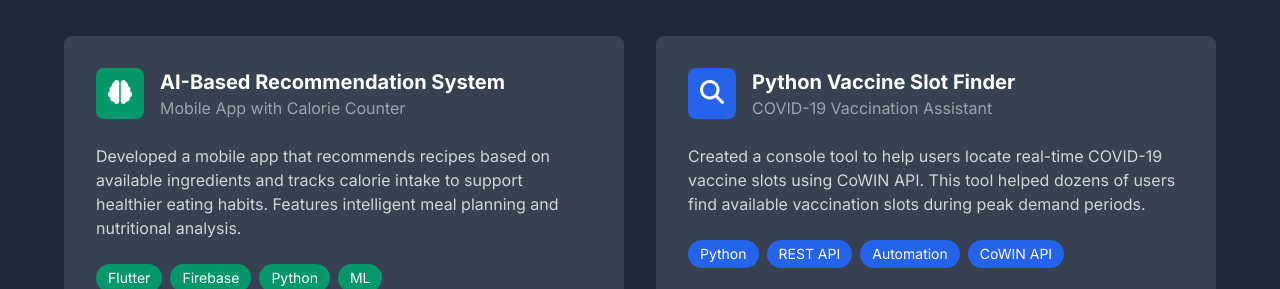
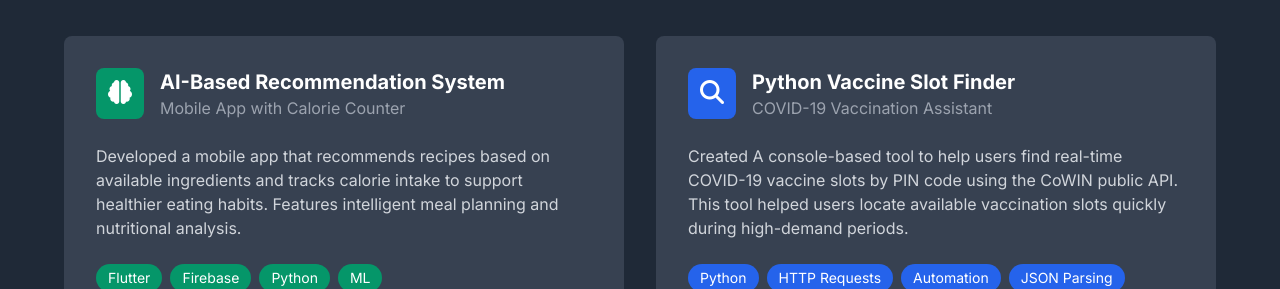
Before and after one commit to dthaker7/dhruv_thaker_porfolio.github.io, a plain HTML site: page index.html in a window 1280 px wide. Shown: the part 3573-3862 px from the top of the page. Drawn offline with nearby package versions, Linux system fonts and the light colour scheme.

Commit message:
Update index.html

```diff
--- a/index.html
+++ b/index.html
@@ -418,10 +418,12 @@
                                 <i class="fab fa-github mr-2"></i>
                                 Code
                             </a>
+                            <!--
                             <a href="#" class="flex items-center text-blue-400 hover:text-blue-300">
                                 <i class="fas fa-external-link-alt mr-2"></i>
                                 Demo
                             </a>
+                         -->
                         </div>
                     </div>
 
@@ -437,23 +439,26 @@
                             </div>
                         </div>
                         <p class="text-gray-300 mb-6">
-                            Created a console tool to help users locate real-time COVID-19 vaccine slots using CoWIN API. This tool helped dozens of users find available vaccination slots during peak demand periods.
+                            Created A console-based tool to help users find real-time COVID-19 vaccine slots by PIN code using the CoWIN public API. This tool helped users locate available vaccination slots quickly during high-demand periods.
                         </p>
                         <div class="flex flex-wrap gap-2 mb-6">
                             <span class="bg-blue-600 px-3 py-1 rounded-full text-sm">Python</span>
-                            <span class="bg-blue-600 px-3 py-1 rounded-full text-sm">REST API</span>
+                            <span class="bg-blue-600 px-3 py-1 rounded-full text-sm">HTTP Requests</span>
                             <span class="bg-blue-600 px-3 py-1 rounded-full text-sm">Automation</span>
+                            <span class="bg-blue-600 px-3 py-1 rounded-full text-sm">JSON Parsing</span>
                             <span class="bg-blue-600 px-3 py-1 rounded-full text-sm">CoWIN API</span>
                         </div>
                         <div class="flex space-x-4">
-                            <a href="#" class="flex items-center text-blue-400 hover:text-blue-300">
+                            <a href="https://github.com/dthaker7/vaccine-slot-finder" class="flex items-center text-blue-400 hover:text-blue-300">
                                 <i class="fab fa-github mr-2"></i>
                                 Code
                             </a>
+                            <!--
                             <a href="#" class="flex items-center text-blue-400 hover:text-blue-300">
                                 <i class="fas fa-external-link-alt mr-2"></i>
                                 Demo
                             </a>
+                            -->
                         </div>
                     </div>
                 </div>
```
